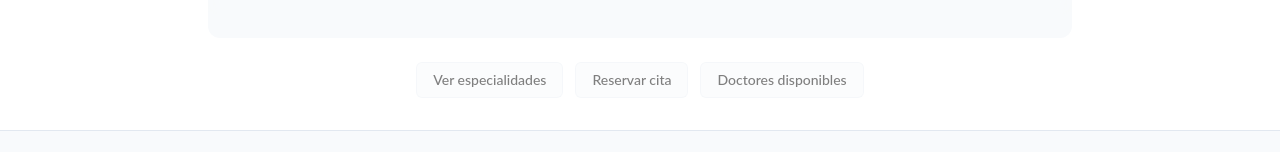
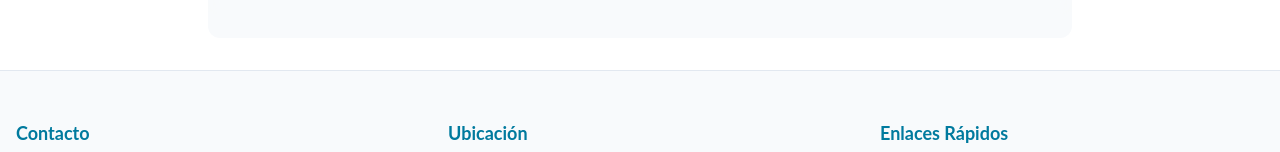
Before and after one commit to MVCSystems/medisol-health-front, a Next.js app: page /reservar-cita in a window 1280 px wide. Shown: the part 876-1028 px from the top of the page. Built offline with nearby package versions, Linux system fonts and the light colour scheme; no server answers.

Commit message:
Add files back

```diff
--- a/components/chat/chatbot-form.tsx
+++ b/components/chat/chatbot-form.tsx
@@ -359,34 +359,6 @@ export default function ChatbotPage() {
             </div>
           </div>
         </Card>
-
-        {/* Quick Actions */}
-        <div className="mt-6 flex flex-wrap gap-3 justify-center animate-slide-in-right">
-          <Button
-            variant="outline"
-            onClick={() => handleRequestInfo()}
-            disabled={isTyping || !connected}
-            className="glass-effect border-border/50 hover:bg-accent/10 hover:border-accent/50 transition-all duration-200"
-          >
-            Ver especialidades
-          </Button>
-          <Button
-            variant="outline"
-            onClick={() => setInputValue("Quiero reservar una cita")}
-            disabled={isTyping || !connected}
-            className="glass-effect border-border/50 hover:bg-accent/10 hover:border-accent/50 transition-all duration-200"
-          >
-            Reservar cita
-          </Button>
-          <Button
-            variant="outline"
-            onClick={() => setInputValue("¿Qué doctores están disponibles?")}
-            disabled={isTyping || !connected}
-            className="glass-effect border-border/50 hover:bg-accent/10 hover:border-accent/50 transition-all duration-200"
-          >
-            Doctores disponibles
-          </Button>
-        </div>
       </div>
     </div>
   )
```
